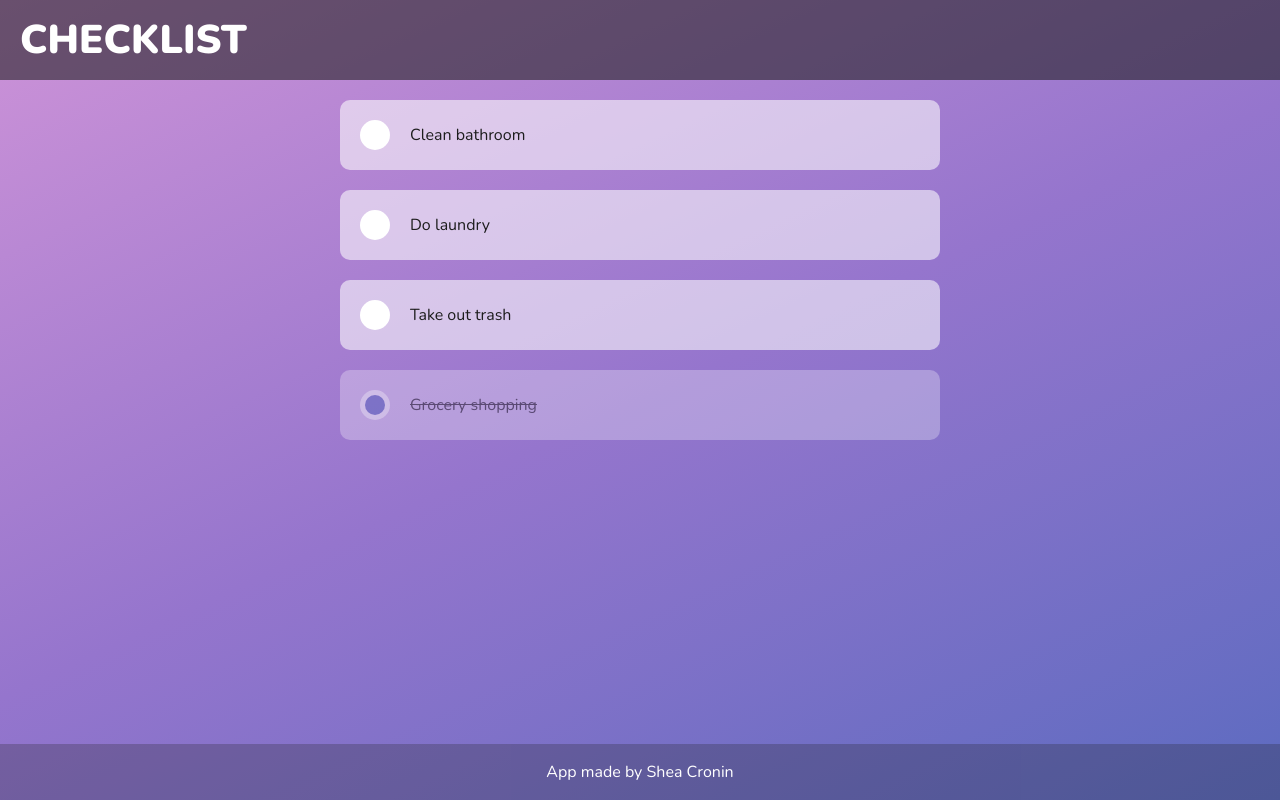
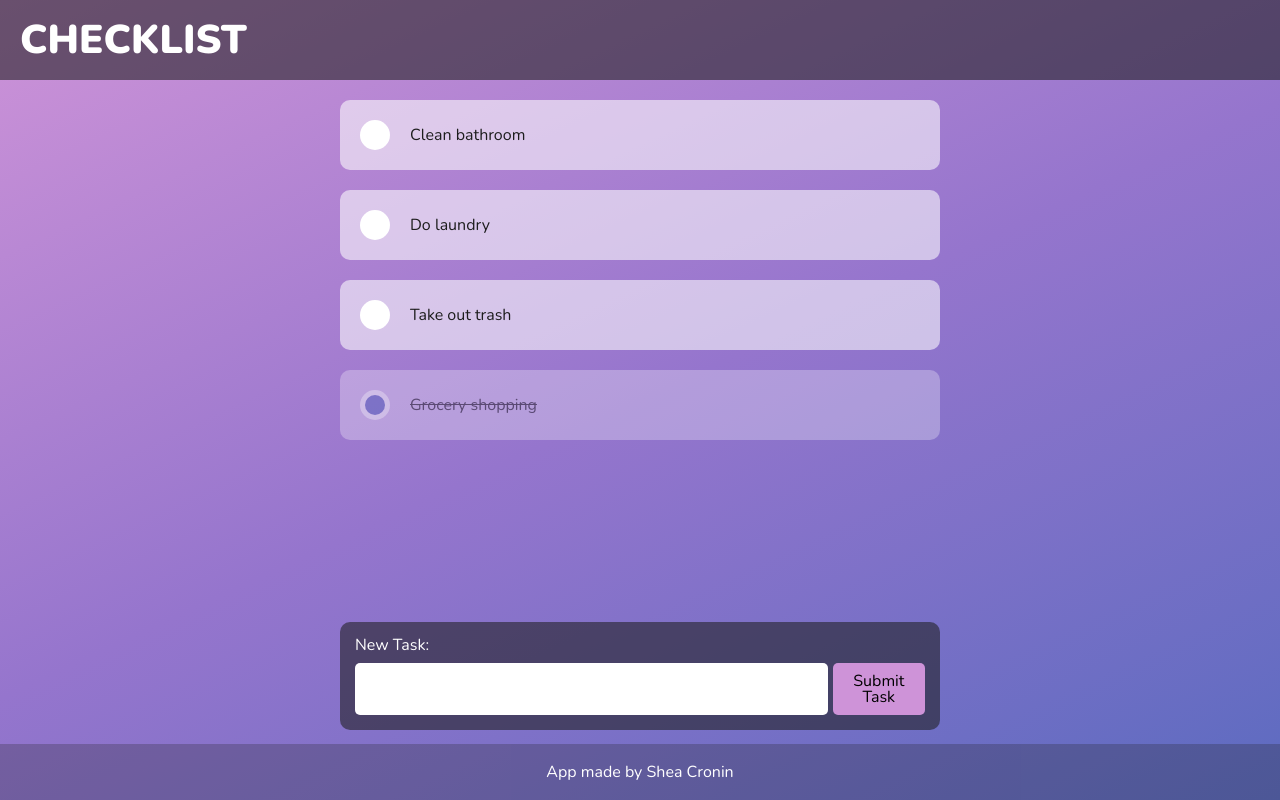
Before and after one commit to sheacronin/checklist, a React (Create React App) app: page / in a window 1280 px wide. Built offline with nearby package versions, Linux system fonts and the light colour scheme.

Commit message:
Add styles and HTML of TaskInput

```diff
--- a/src/App.js
+++ b/src/App.js
@@ -1,5 +1,6 @@
 import './App.css';
 import TaskList from './components/TaskList';
+import TaskInput from './components/TaskInput';
 
 function App() {
     return (
@@ -9,6 +10,7 @@ function App() {
             </header>
             <main>
                 <TaskList />
+                <TaskInput />
             </main>
             <footer>App made by Shea Cronin</footer>
         </div>
--- /dev/null
+++ b/src/components/TaskInput.js
@@ -0,0 +1,17 @@
+import '../styles/TaskInput.css';
+
+function TaskInput() {
+    return (
+        <section className="task-input">
+            <form>
+                <label htmlFor="task-text">New Task:</label>
+                <div className="input-and-btn">
+                    <input type="text" name="task-text" id="task-text" />
+                    <button type="submit">Submit Task</button>
+                </div>
+            </form>
+        </section>
+    );
+}
+
+export default TaskInput;
--- /dev/null
+++ b/src/styles/TaskInput.css
@@ -0,0 +1,35 @@
+.task-input {
+    background-color: #1d1d1d90;
+    position: fixed;
+    width: min(calc(100% - 40px), 600px);
+    padding: 15px;
+    bottom: 50px;
+    right: 50%;
+    left: 50%;
+    transform: translate(calc(-50% - 20px));
+    border-radius: 10px;
+    color: white;
+    margin: 20px;
+}
+
+.input-and-btn {
+    display: flex;
+    margin-top: 10px;
+    gap: 5px;
+}
+
+.task-input input {
+    width: 100%;
+    padding: 10px;
+    border: none;
+    border-radius: 5px;
+    font: inherit;
+}
+
+.task-input button {
+    background-color: #ce93d8;
+    border: none;
+    padding: 10px;
+    border-radius: 5px;
+    font: inherit;
+}
```
